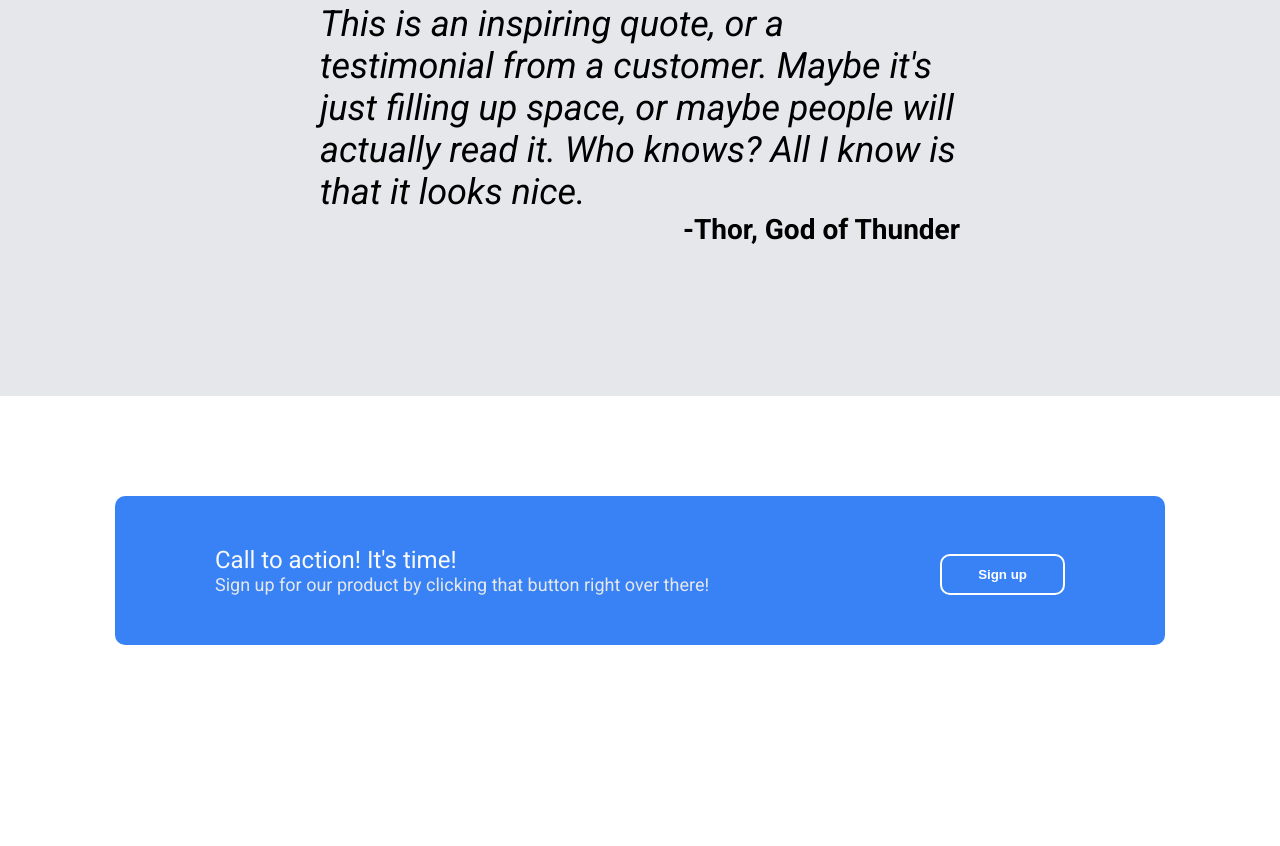
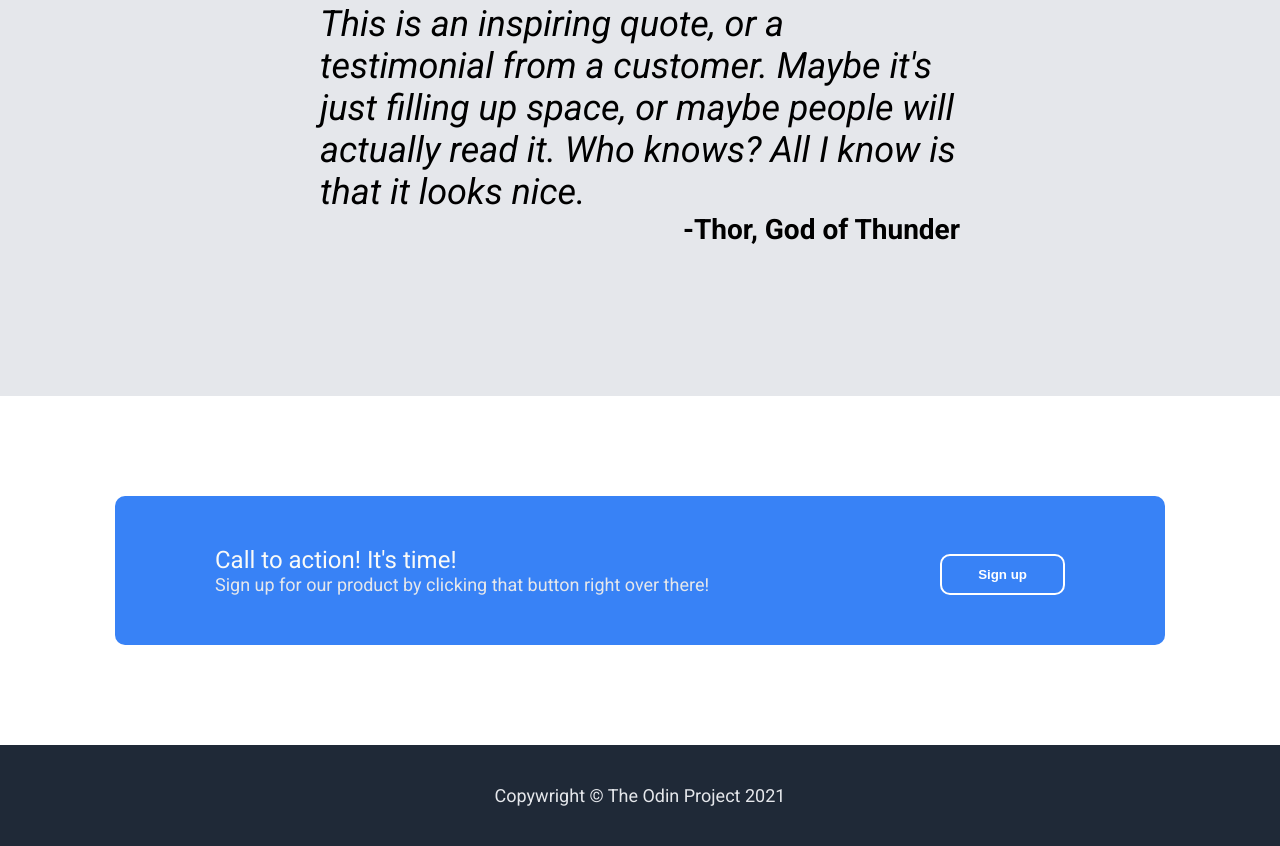
Before and after one commit to dsardinha/landing-page, a plain HTML site: page index.html in a window 1280 px wide. Shown: the part 1221-2067 px from the top of the page. Before the commit the page ends 1966 px from the top, so only its background shows below. Drawn offline with Linux system fonts and the light colour scheme.

Commit message:
Implementation of footer section

```diff
--- a/index.html
+++ b/index.html
@@ -60,5 +60,8 @@
         </div>
         <button class="call-to-action-button">Sign up</button>
     </div>
+    <div class="footer">
+        <div class="footer-text">Copywright © The Odin Project 2021</div>
+    </div>
 </body>
 </html>
--- a/styles.css
+++ b/styles.css
@@ -29,7 +29,8 @@ body {
 }
 
 .hero-secondary-text,
-a {
+a,
+.footer {
     font-size: 18px;
     color: #E5E7EB;
 }
@@ -127,3 +128,9 @@ button {
     border-color: white;
     border-style: solid;
 }
+
+.footer {
+    background-color: #1F2937;
+    text-align: center;
+    padding: 40px 0;
+}
```
